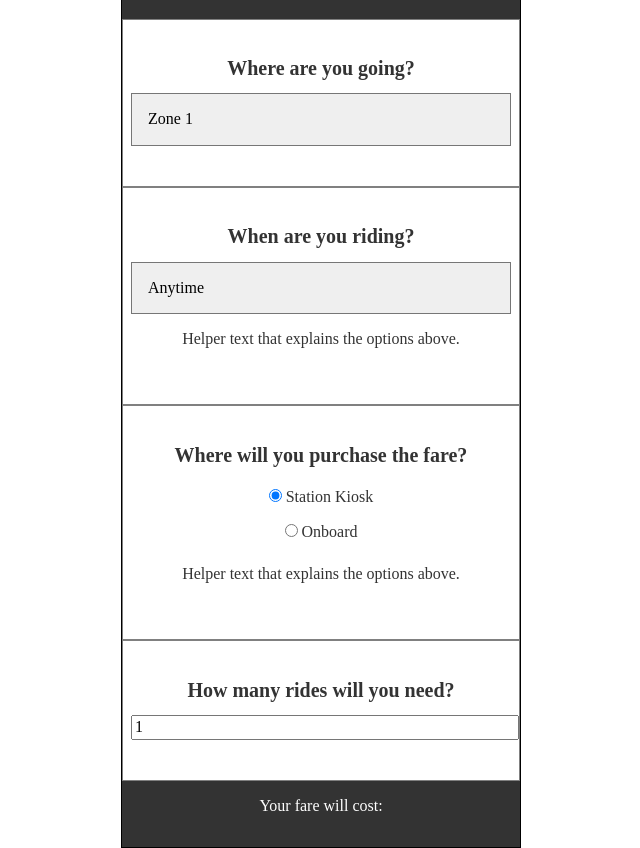
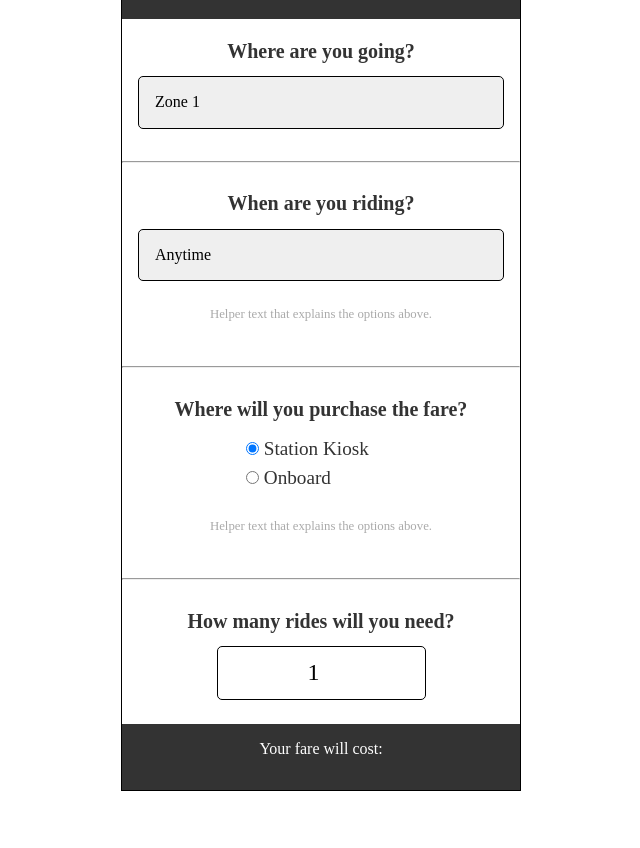
Before and after one commit to hooph00p/septa-fare-calculator, a website: page index.html in a window 1280 px wide. Shown: the part 78-926 px from the top of the page, without its empty margins (319-959 px from the left). After the commit the page ends 869 px from the top, so only its background shows below. Drawn offline with nearby package versions, Linux system fonts and the light colour scheme.

Commit message:
Completed. Looks simple enough, showed some of my amateur CSS'ing and tried to adhere to the Think Brownstone code standards. You guys sure are thorough!

```diff
--- a/index.html
+++ b/index.html
@@ -9,6 +9,7 @@
 	<link rel="stylesheet" type="text/css" href="./node_modules/normalize.css/normalize.css" />
 	<!-- end vendor:css -->
 	<!-- vendor: js -->
+	<!-- Normally I'd have a gulp task assemble these dependencies. -->
 	<script src="./node_modules/jquery/dist/jquery.min.js"></script>
 	<!-- end vendor:js -->
 	<script src="main.js"></script>
@@ -16,6 +17,7 @@
 
 <body>
 	<div class="container">
+		<!-- widget -->
 		<div class="septa-widget text-center">
 
 			<div class="septa-title">
@@ -23,7 +25,7 @@
 			</div>
 
 			<div class="septa-content">
-
+				<!-- zone -->
 				<div class="section">
 					<div class="section-title">
 						<h1>Where are you going?</h1>
@@ -38,7 +40,11 @@
 						</select>
 					</div>
 				</div>
+				<!-- end zone -->
 
+				<hr/>
+
+				<!-- type -->
 				<div class="section">
 					<div class="section-title">
 						<h1>When are you riding?</h1>
@@ -54,7 +60,11 @@
 						<p id="type-helper">Helper text that explains the options above.</p>
 					</div>
 				</div>
+				<!-- end type -->
 
+				<hr/>
+
+				<!-- purchase -->
 				<div class="section">
 					<div class="section-title">
 						<h1>Where will you purchase the fare?</h1>
@@ -71,7 +81,11 @@
 						<p id="purchase-helper">Helper text that explains the options above.</p>
 					</div>
 				</div>
+				<!-- end purchase -->
 
+				<hr/>
+
+				<!-- trips -->
 				<div class="section">
 					<div class="section-title">
 						<h1>How many rides will you need?</h1>
@@ -80,12 +94,13 @@
 						<input type="number" name="trips" min="1" value="1"/>
 					</div>
 				</div>
+				<!-- end trips -->
 			</div>
 			<div class="septa-footer">
 				<p>Your fare will cost:</p>
 				<div class="fare-cost" id="cost"></div>
 			</div>
-		</div>
+		</div><!-- end widget -->
 	</div>
 </body>
 
--- a/src/style.sass
+++ b/src/style.sass
@@ -1,5 +1,10 @@
 $dark: #333
 $light: #fff
+
+
+=bordered
+    border: 1px solid black
+    border-radius: 5px
 
 .container
     margin: 0 auto
@@ -18,8 +23,7 @@ $light: #fff
         color: $dark
 
         .section
-            border: .1em solid gray
-            padding: 1.5em .5em 2.5em .5em
+            padding: 0.5em 1em 1.5em 1em
 
             .section-title
                 h1
@@ -27,6 +31,7 @@ $light: #fff
 
             .section-input
                 select
+                    +bordered
                     -webkit-appearance: none
                     -moz-appearance: none
                     appearance: none
@@ -34,19 +39,29 @@ $light: #fff
                     width: 100%
 
                 input[type="number"]
-                    width: 100%
+                    +bordered
+                    width: 50%
+                    padding: 0.5em
+                    font-size: 1.5em
+                    text-align: center
 
                 .radio-wrap
-                    padding: 0.5em 2em
+                    margin: 0 auto
+                    width: 150px
+                    font-size: 1.2em
+                    padding: .2em
+                    text-align: left
 
             .section-info
-                font-size: 1em
-                color: #333
+                padding-top: 1em
+                font-size: .8em
+                color: #aaa
 
     .septa-footer
 
         .fare-cost
-            font-size: 2em
+            font-size: 3em
+            font-weight: 900
 
 
 .text-center
```
Also changed, not shown: style.css.
